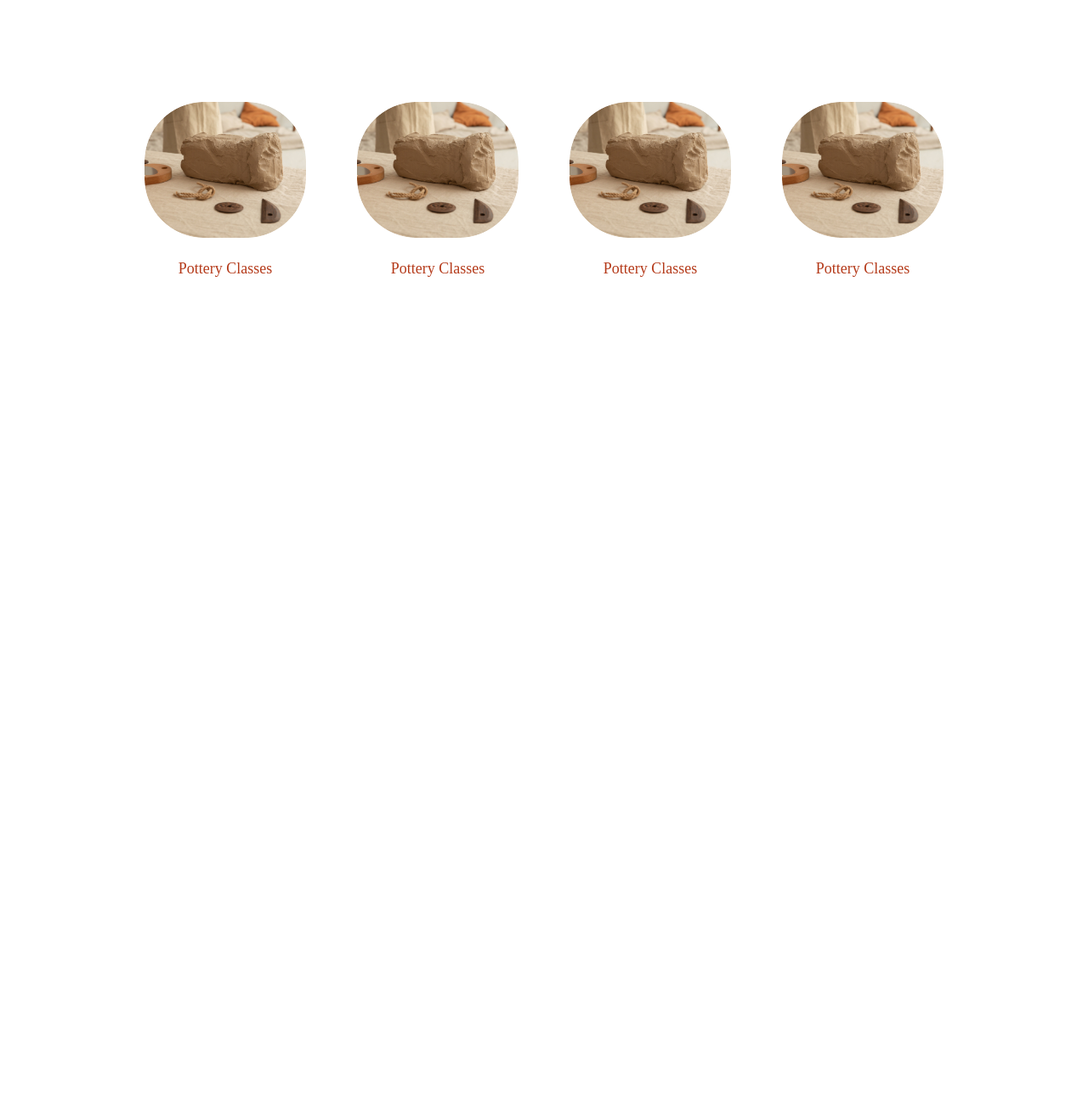
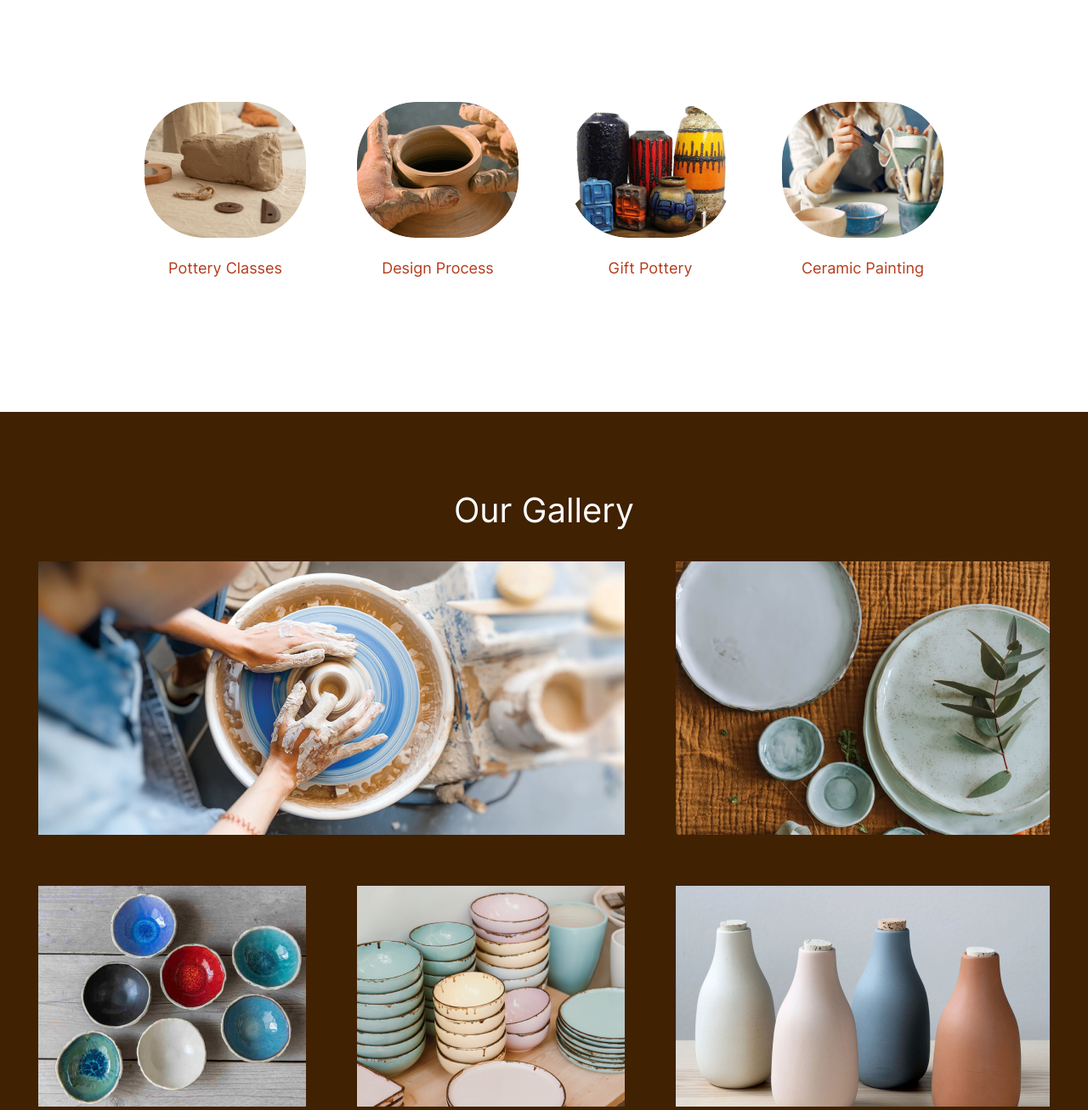
Before and after one commit to gelaaghlemashvili/finalwork, a plain HTML site: page index.html in a window 1280 px wide. Shown: the part 760-2067 px from the top of the page at 85% size. Before the commit the page ends 1245 px from the top, so only its background shows below. Drawn offline with Linux system fonts and the light colour scheme.

Commit message:
secion3 end

```diff
--- a/css/style.css
+++ b/css/style.css
@@ -136,6 +136,29 @@ margin-bottom: 24px;
     text-align: center;
     font-size: 18px;
     color: #B53B1B;
+    font-family: 'Inter';
+}
+/* secion2 end */
+/* secion3 start */
+.secion3 {
+    padding: 96px 0 ;
+    width: 100%;
+    background-color: #402101;
+}
+.gallery_title {
+    font-size: 40px;
+    color: white;
+    text-align: center;
+    margin-bottom: 40px;
+    font-family: 'Inter';
+}
+.gallery_secion {
+    max-width: 1190px;
+    width: 100%;
+    margin: auto;
+    display: flex;
+    flex-wrap: wrap;
+    gap: 60px;
 }
 
 
--- a/index.html
+++ b/index.html
@@ -58,22 +58,36 @@
 
                 </div>
                 <div class="article">
-                    <img class="article_img" src="image/page1/small1.png" alt="">
-                    <p class="article_text">Pottery Classes</p>
+                    <img class="article_img" src="image/page1/small2.png" alt="">
+                    <p class="article_text">Design Process</p>
 
                 </div>
                 <div class="article">
-                    <img class="article_img" src="image/page1/small1.png" alt="">
-                    <p class="article_text">Pottery Classes</p>
+                    <img class="article_img" src="image/page1/small3.png" alt="">
+                    <p class="article_text">Gift Pottery</p>
 
                 </div>
                 <div class="article">
-                    <img class="article_img" src="image/page1/small1.png" alt="">
-                    <p class="article_text">Pottery Classes</p>
+                    <img class="article_img" src="image/page1/small4.png" alt="">
+                    <p class="article_text">Ceramic Painting</p>
 
                 </div>
 
             </div>
+        </div>
+        <!-- secion2 end -->
+        <!-- secion3 start -->
+        <div class="secion3">
+            <h1 class="gallery_title">Our Gallery</h1>
+            <div class="gallery_secion">
+                <img src="image/page1/grid1.png" alt="">
+                <img src="image/page1/grid2.png" alt="">
+                <img src="image/page1/grid3.png" alt="">
+                <img src="image/page1/grid4.png" alt="">
+                <img src="image/page1/grid5.png" alt="">
+            </div>
+
+
         </div>
 
 
```
